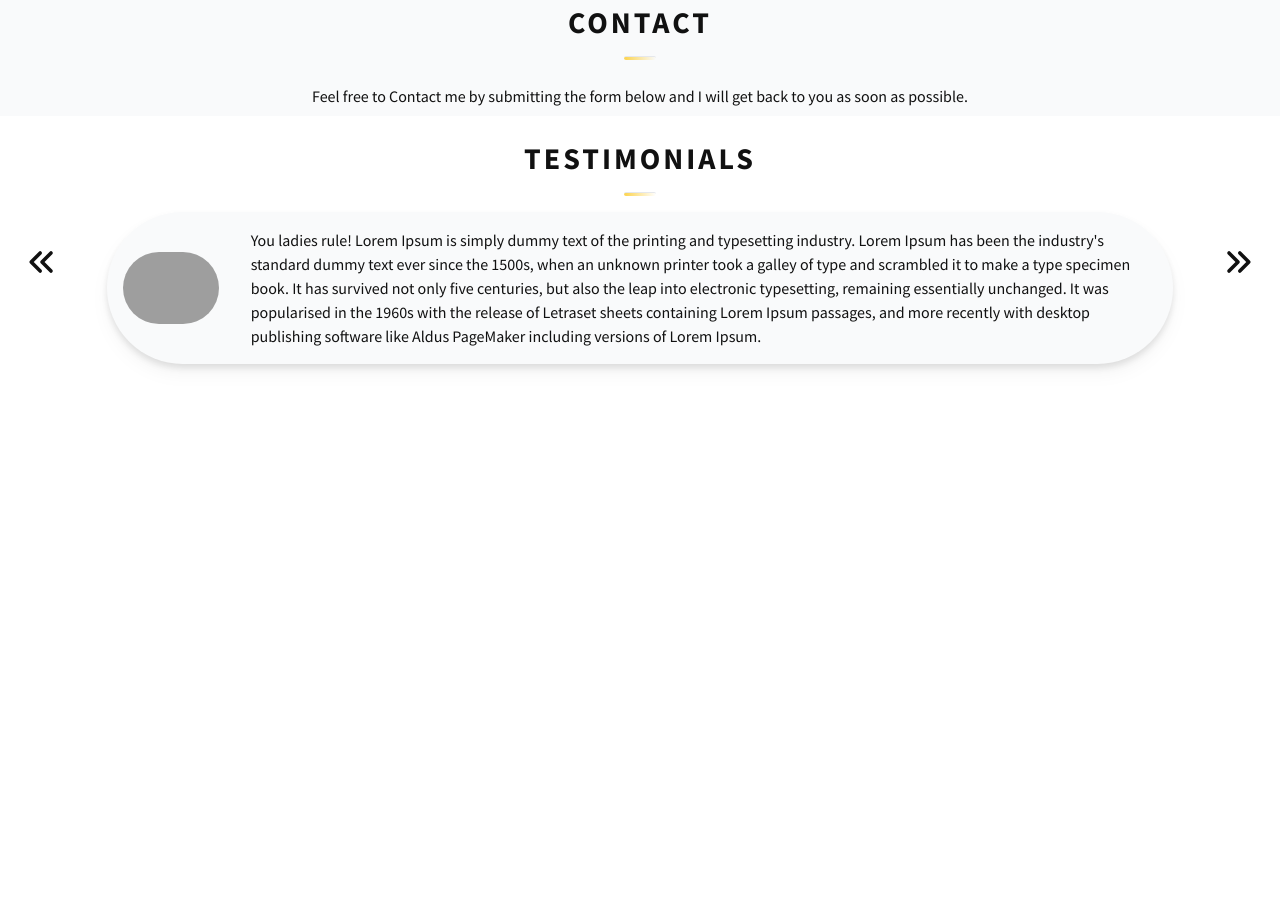
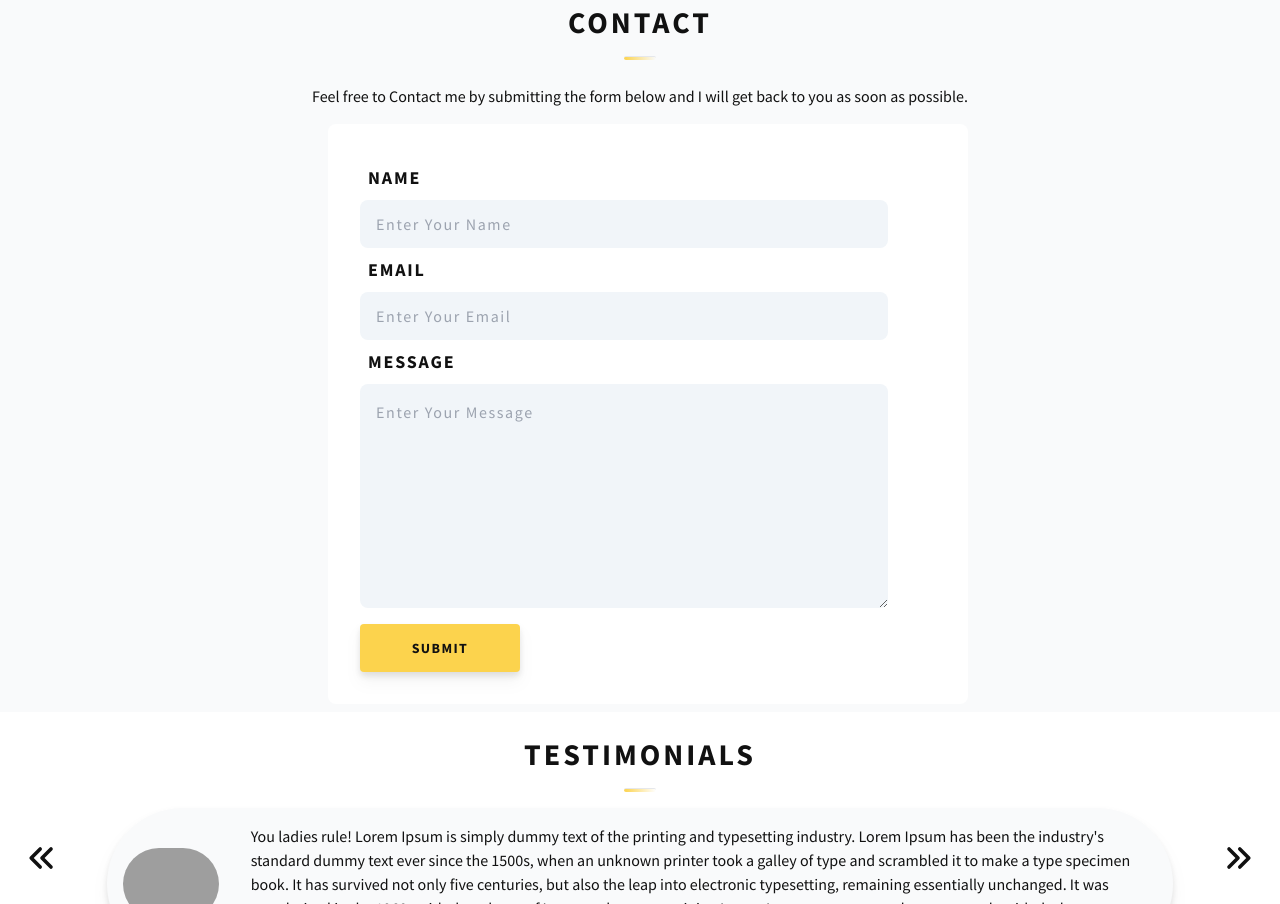
Before and after one commit to Makersmarx/dev-portfolio, a React (Create React App) app: page / in a window 1280 px wide. Shown: the part 1860-2764 px from the top of the page. Before the commit the page ends 2256 px from the top, so only its background shows below. Built offline with nearby package versions, Linux system fonts and the light colour scheme; grey boxes are pictures that could not be loaded.

Commit message:
Connected intro button to projects section and created the contact form.

```diff
--- a/package.json
+++ b/package.json
@@ -12,6 +12,7 @@
     "react-dom": "^18.2.0",
     "react-icons": "^4.8.0",
     "react-scripts": "5.0.1",
+    "react-scroll": "^1.8.9",
     "react-slick": "^0.29.0",
     "web-vitals": "^2.1.4"
   },
--- a/src/components/Tile.js
+++ b/src/components/Tile.js
@@ -7,7 +7,7 @@ function Tile({ skill }){
         //     )
 
     return (
-        <div className='bg-slate-200 text-gray-500 rounded-md p-1 m-1 inline-block drop-shadow-lg'>
+        <div className='bg-slate-200 text-gray-500 rounded-md p-3 m-1 inline-block drop-shadow-sm'>
             <span>{skill}</span>
         </div>
     )
--- a/src/section/Contact.js
+++ b/src/section/Contact.js
@@ -1,17 +1,53 @@
+import { useState } from 'react';
 import Panel from "../components/Panel";
 import Info from "../components/Info";
 import SectionTitles from "../components/SectionTitles";
 import Card from "../components/Card";
+import Button from '../components/Button';
+
 
 
 // Data to replace
 const contactIntro = <p> Feel free to Contact me by submitting the form below and I will get back to you as soon as possible. </p>
 
 function Contact(){
+    const [name, setName] = useState('')
+    const [email, setEmail] = useState('')
+    const [message, setMessage] = useState('')
+
+    const sendMessage = async () => {
+        // try {
+        //     await // set up with whatever db you are using (name, email, message)
+        // } catch (err){
+        //     console.log(err)
+        //     setName('')
+        //     setEmail('')
+        //     setMessage('')
+        // }
+    }
+
     return (
         <Panel className='bg-gray-50 flex flex-col justify-center place-content-center'>
             <SectionTitles>CONTACT</SectionTitles>
                 <Info className='flex justify-center text-center'>{contactIntro}</Info>
+                <Card className='bg-white rounded-lg translate-x-2/4'>
+                    <h1 className='tracking-widest text-lg p-2 font-bold'>NAME</h1>
+                    <input
+                    placeholder="Enter Your Name "
+                    onChange={(e)=>setName(e.target.value)}
+                    className='bg-slate-100 w-11/12 h-12 rounded-lg p-4 tracking-widest hover:ring hover:ring-amber-100 focus:outline-none focus:ring focus:ring-amber-300' />
+                     <h1 className='tracking-widest text-lg p-2 font-bold'>EMAIL</h1>
+                    <input
+                    placeholder="Enter Your Email "
+                    onChange={(e)=>setEmail(e.target.value)}
+                    className='bg-slate-100 w-11/12 h-12 rounded-lg p-4 tracking-widest hover:ring hover:ring-amber-100 focus:outline-none focus:ring focus:ring-amber-300' />
+                    <h1 className='tracking-widest text-lg p-2 font-bold'>MESSAGE</h1>
+                    <textarea
+                    placeholder="Enter Your Message "
+                    onChange={(e)=>setMessage(e.target.value)}
+                    className='block p-2.5 bg-slate-100 w-11/12 h-56 rounded-lg p-4 tracking-widest hover:ring hover:ring-amber-100 focus:outline-none focus:ring focus:ring-amber-300' />
+                    <Button onClick={sendMessage}>SUBMIT</Button>
+                </Card>
         </Panel>
     )
 }
--- a/src/section/Intro.js
+++ b/src/section/Intro.js
@@ -1,13 +1,21 @@
 import Panel from "../components/Panel"
 import Button from "../components/Button";
+import { Link } from 'react-scroll';
 
 function Intro(){
+
     return (
-        <Panel className="bg-[url('https://img.freepik.com/free-vector/elegant-white-wallpaper-with-golden-details_23-2149095007.jpg?w=2000')] bg-no-repeat bg-cover bg-center bg-fixed">
+        <Panel id='intro' className="bg-[url('https://img.freepik.com/free-vector/elegant-white-wallpaper-with-golden-details_23-2149095007.jpg?w=2000')] bg-no-repeat bg-cover bg-center bg-fixed">
             <h1 className="text-5xl font-bold text-center pt-32 tracking-widest">HEY, THIS IS US</h1>
             <div className="flex justify-center text-center flex-col pb-36">
                 <h2 className='text-2xl p-24'>A Frontend focused Web Developer building the Frontend of Websites and Web Applications that leads to the success of the overall product. </h2>
+                <Link
+                to='projects'
+                smooth={true}
+                duration={500}
+                >
                 <Button>PROJECTS</Button>
+                </Link>
             </div>
 
         </Panel>
--- a/src/section/Projects.js
+++ b/src/section/Projects.js
@@ -24,6 +24,7 @@ function Projects(){
 
     return (
         <Panel>
+            <section id='projects'>
             <SectionTitles> MY PROJECTS </SectionTitles>
             <Info className='flex justify-center text-center'>{intro1}</Info>
             <div className='flex flex-row'>
@@ -40,7 +41,7 @@ function Projects(){
                     </Button>
                 </Card>
             </div>
-
+           </section>
         </Panel>
     )
 }
```
Also changed, not shown: 1 other file (tests, documents, lock files or other folders).
